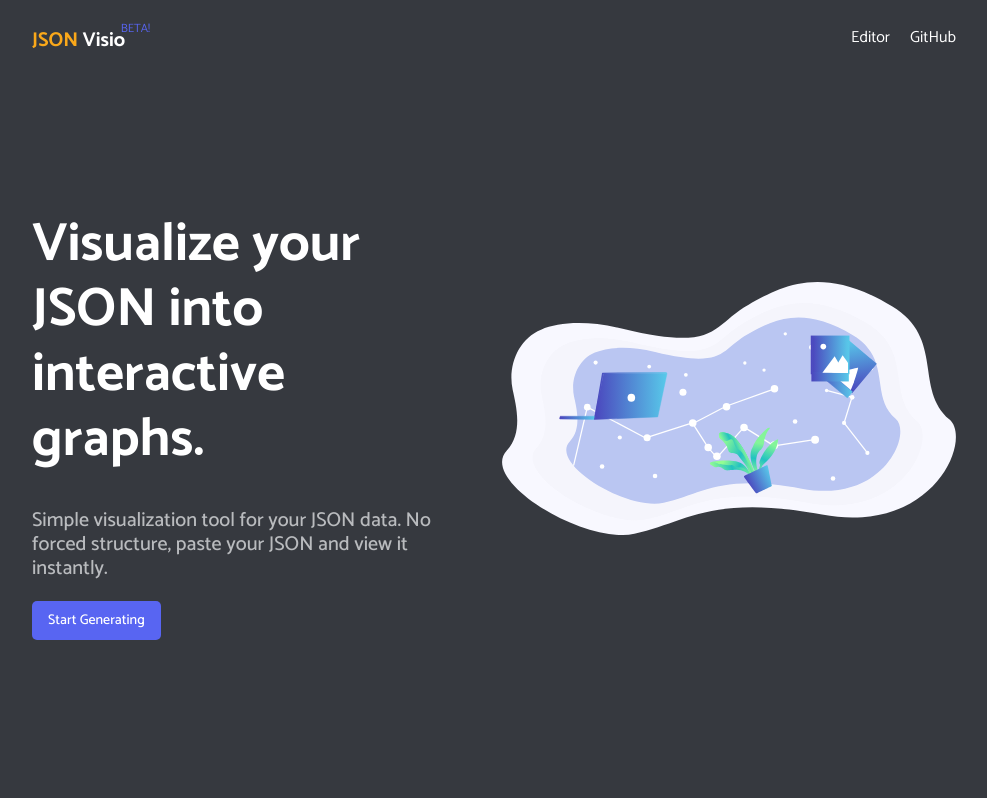
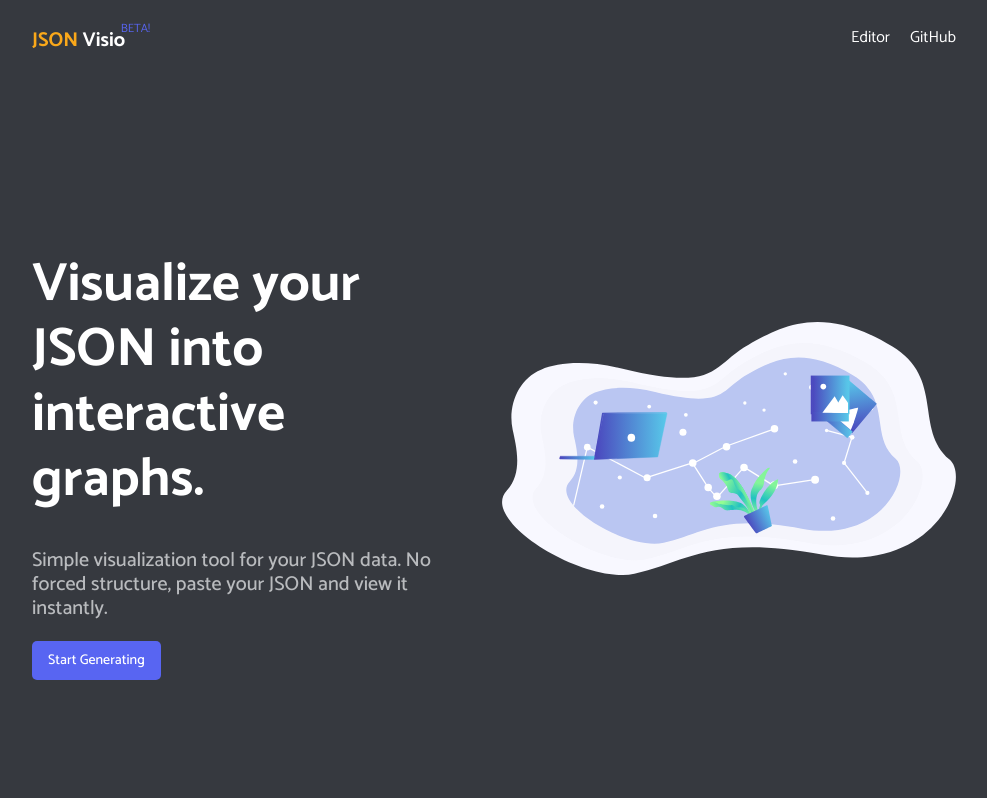
Before and after one commit to AykutSarac/jsoncrack.com, a Next.js app: page / in a window 1280 px wide. Shown: the top 798 px of the page, without its empty margins (146-1133 px from the left). Built offline with nearby package versions, Linux system fonts and the light colour scheme.

Commit message:
style container

```diff
--- a/src/components/Container/index.tsx
+++ b/src/components/Container/index.tsx
@@ -11,7 +11,7 @@ const StyledContainer = styled.div<{ reverse: boolean }>`
   gap: 50px;
   align-items: center;
   width: 75%;
-  margin: 120px auto;
+  margin: 160px auto;
   flex-direction: ${({ reverse }) => reverse && 'row-reverse'};
   line-height: 1.2;
 
```
